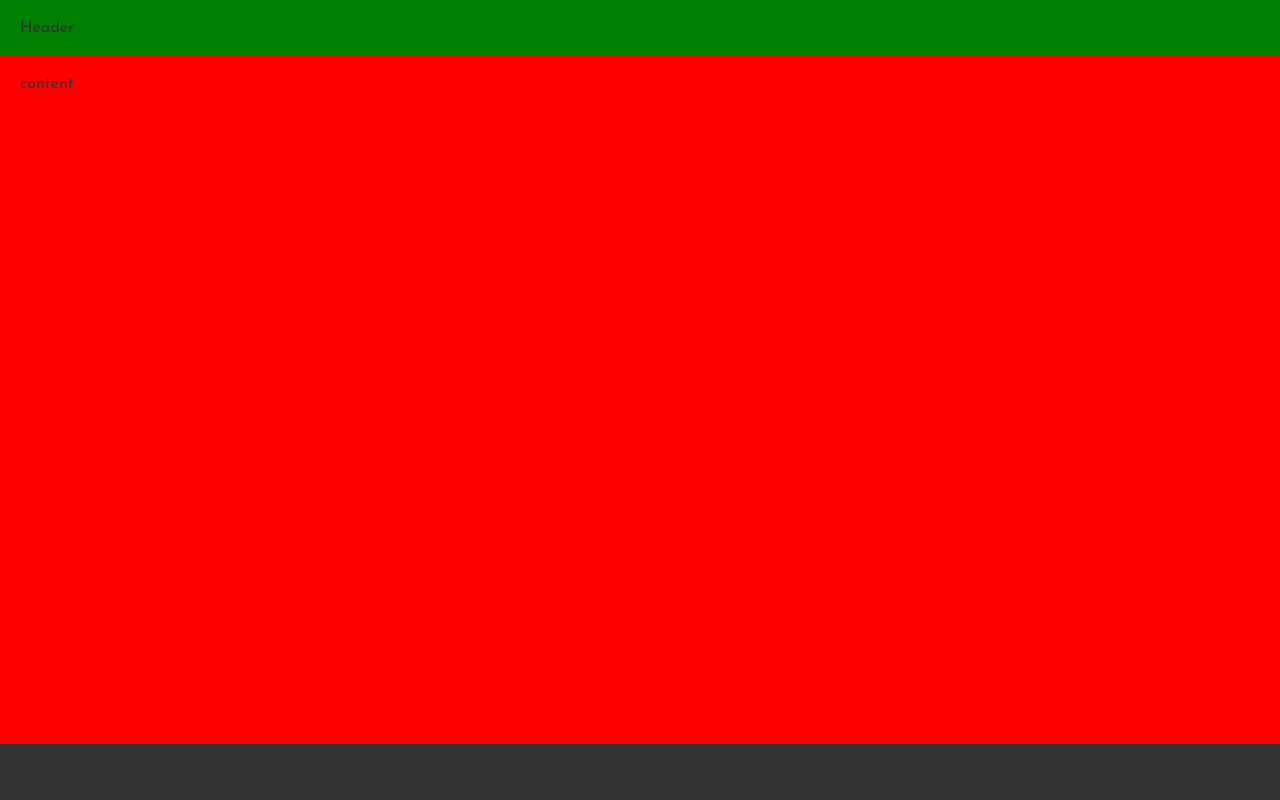
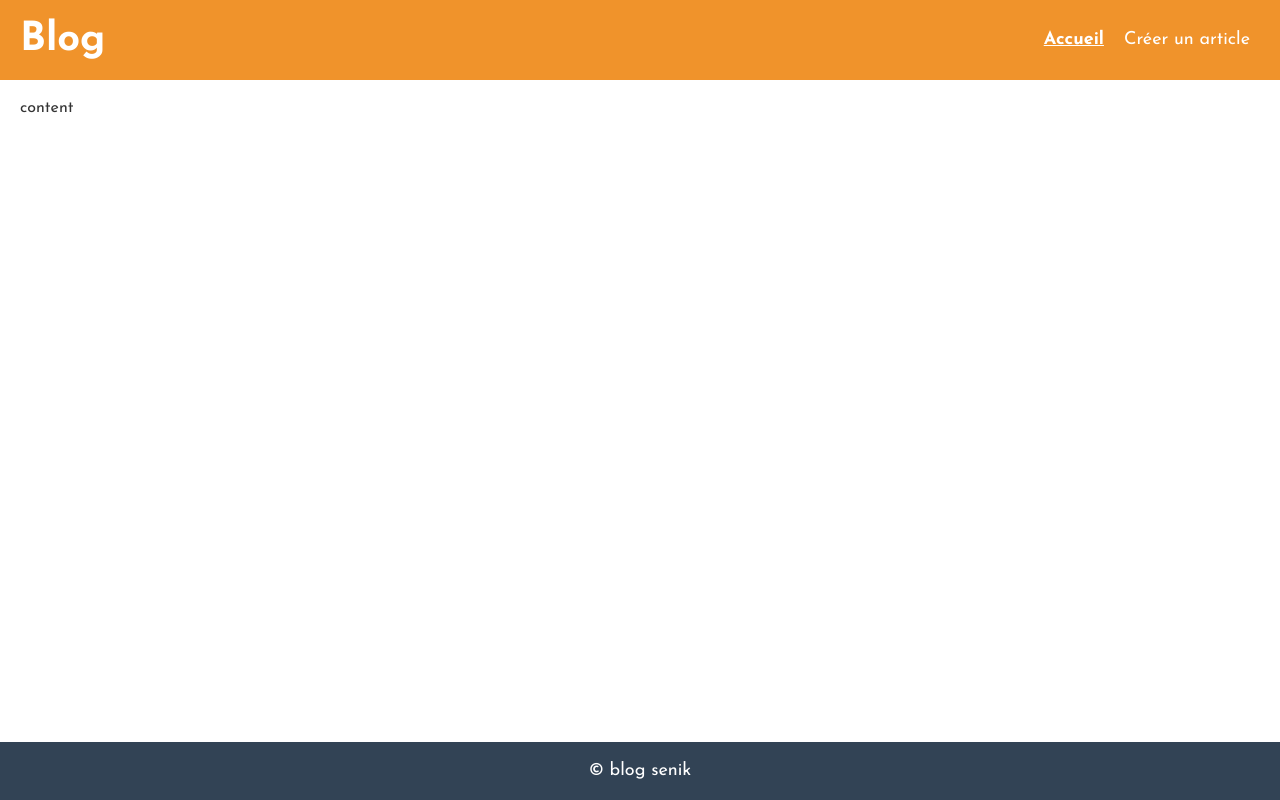
Before and after one commit to SebastienWenzel/Projet_js-30042022, a website built with webpack: page src/index.html in a window 1280 px wide. Built offline with nearby package versions, Linux system fonts and the light colour scheme.

Commit message:
header and footer css finish

```diff
--- a/src/assets/sass/abstract/_variable.scss
+++ b/src/assets/sass/abstract/_variable.scss
@@ -1,11 +1,12 @@
 
 @import url('https://fonts.googleapis.com/css2?family=Josefin+Sans:wght@300;400;600;700&display=swap');
 :root{
-    --primary:#9b59b6;
-    --dark:#8e44ad;
+    --primary:#ffbe76;
+    --dark:#f0932b;
     --accent:#2c3e50;
     --text:#333;
     --divider:#ecf0f1;
+    --dark-purple:#324355;
     --font-family:'Josefin Sans', sans-serif;
     --box-shadow:0 1px 2px 0 rgb(60 64 67 / 30%), 0 1px 3px 1px rgb(60 64 67 / 15%);
 }
--- a/src/assets/sass/style.scss
+++ b/src/assets/sass/style.scss
@@ -15,18 +15,45 @@
 
 header{
     grid-area: header;
-    background: green;
+    background: var(--dark);
     padding: 20px;
+    display: flex;
+    flex-flow: row nowrap;
+    justify-content: space-between;
+    align-items: center;
+    a{
+        color: white;
+    }
+    .header-brand{
+        font-size: 4rem ;
+        font-weight: 700;
+    }
+    ul{
+        display: flex;
+       li{
+        .header-nav{
+            font-size: 1.8rem;
+            padding: 0 10px;
+        }
+        .active {
+            font-weight: 700;
+            text-decoration: underline;
+        }
+       }
+    }
 }
 
 .content{
     grid-area: content;
-    background: red;
-    padding: 20px;
+
+    padding: 2rem;
 
 }
 footer{
     grid-area: footer;
-    background: #333;
-    padding: 20px;
+    background: var( --dark-purple);
+    padding: 2rem;
+    font-size: 1.8rem;
+    color: white;
+    text-align: center;
 }
--- a/src/index.html
+++ b/src/index.html
@@ -8,9 +8,19 @@
 </head>
 <body>
     <div class="container">
-        <header>Header</header>
+        <header>
+            <a class="header-brand" href="./index.html">Blog</a>
+            <ul>
+                <li>
+                    <a class="header-nav active" href="./index.html">Accueil</a>
+                </li>
+                <li>
+                    <a class="header-nav" href="../dist/form.html">Créer un article</a>
+                </li>
+            </ul>
+        </header>
         <main class="content">content</main>
-        <footer>footer</footer>
+        <footer>© blog senik</footer>
        </div>
 </body>
 </html>
```
Also changed, not shown: dist/index.html, dist/main.bundle.js, dist/topbar.bundle.js, 2 other files.
